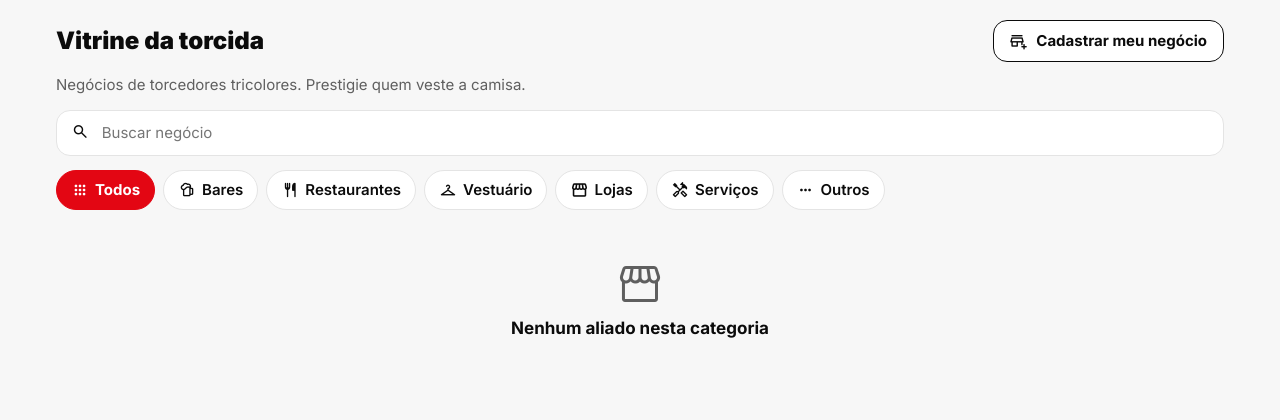
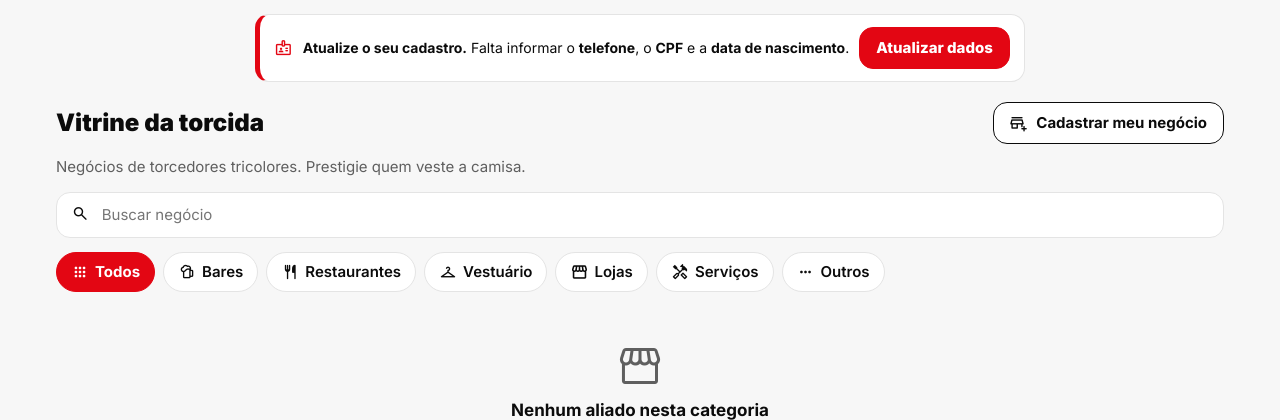
Before and after one commit to AltairBrasileiro/conexaocoral, a Django app: page /aliados/ in a window 1280 px wide. Shown: the part 70-490 px from the top of the page. Run offline with Django 4.2, Linux system fonts and the light colour scheme; the visitor is signed in with stand-in values (Sample User, id 1); data comes from the database, SQL or seed files in the repository; data that the repository does not hold is empty; parts of the project's set-up code (start-up, migrations or seed data) failed here and were passed over.

Commit message:
Telefone e CPF obrigatórios e aviso para completar o cadastro
- Criar conta e Minha conta passam a exigir telefone (com DDD) e CPF
  (válido e único); o endereço continua opcional.
- Contas antigas sem telefone, CPF ou data de nascimento veem no topo das
  páginas o aviso "Atualize o seu cadastro" com o que falta e o botão
  para Minha conta; o aviso some ao salvar.
- API /usuarios/me/ não deixa mais apagar telefone e CPF.
- Mensagem do telefone mais clara (migração 0020).

Co-Authored-By: Claude Opus 5.5 <noreply@anthropic.com>

```diff
--- a/core/models/usuario.py
+++ b/core/models/usuario.py
@@ -107,6 +107,18 @@ class Usuario(AbstractUser):
         return self.foto.url if self.foto else ""
 
     @property
+    def dados_pendentes(self) -> list[tuple[str, str]]:
+        """Dados obrigatórios ainda não informados, como (artigo, nome) para os avisos."""
+        pendentes = []
+        if not self.telefone:
+            pendentes.append(("o", "telefone"))
+        if not self.cpf:
+            pendentes.append(("o", "CPF"))
+        if self.data_nascimento is None:
+            pendentes.append(("a", "data de nascimento"))
+        return pendentes
+
+    @property
     def cpf_formatado(self) -> str:
         c = self.cpf or ""
         return f"{c[:3]}.{c[3:6]}.{c[6:9]}-{c[9:]}" if len(c) == 11 else c
--- a/core/validators.py
+++ b/core/validators.py
@@ -13,7 +13,7 @@ DOMINIOS_INSTAGRAM = frozenset({"instagram.com", "www.instagram.com"})
 
 validar_telefone = RegexValidator(
     regex=r"^\+?\d{10,15}$",
-    message="Informe o telefone apenas com dígitos (10 a 15), opcionalmente com '+'. Ex.: +5583999999999",
+    message="Informe o telefone com DDD. Ex.: (81) 99999-9999",
 )
 
 
--- a/web/forms.py
+++ b/web/forms.py
@@ -363,6 +363,29 @@ class CaronaForm(forms.Form):
 
 
 # ------------------------------------------------------------- minha conta
+def _campo_telefone() -> forms.CharField:
+    return forms.CharField(
+        label="Telefone", max_length=20,
+        widget=forms.TextInput(attrs={"inputmode": "tel", "autocomplete": "tel", "placeholder": "(81) 99999-9999"}),
+        error_messages={"required": "Informe o seu telefone."},
+    )
+
+
+def _campo_cpf() -> forms.CharField:
+    return forms.CharField(
+        label="CPF", max_length=14,
+        widget=forms.TextInput(attrs={"inputmode": "numeric", "placeholder": "000.000.000-00"}),
+        error_messages={"required": "Informe o seu CPF."},
+    )
+
+
+def _limpar_telefone(valor: str) -> str:
+    # Aceita "(81) 99999-9999": guarda só os dígitos (e o "+" inicial, se houver).
+    valor = (valor or "").strip()
+    digitos = "".join(c for c in valor if c.isdigit())
+    return ("+" if valor.startswith("+") else "") + digitos if digitos else ""
+
+
 class PerfilForm(forms.Form):
     """Dados pessoais do usuário (as regras ficam no ``UsuarioService``)."""
 
@@ -383,14 +406,8 @@ class PerfilForm(forms.Form):
         widget=forms.EmailInput(attrs={"autocomplete": "email"}),
         error_messages={"required": "Informe o seu e-mail.", "invalid": "Informe um e-mail válido."},
     )
-    telefone = forms.CharField(
-        label="Telefone (opcional)", max_length=20, required=False,
-        widget=forms.TextInput(attrs={"inputmode": "tel", "autocomplete": "tel", "placeholder": "+5581999999999"}),
-    )
-    cpf = forms.CharField(
-        label="CPF (opcional)", max_length=14, required=False,
-        widget=forms.TextInput(attrs={"inputmode": "numeric", "placeholder": "000.000.000-00"}),
-    )
+    telefone = _campo_telefone()
+    cpf = _campo_cpf()
     endereco = forms.CharField(
         label="Endereço (opcional)", max_length=255, required=False,
         widget=forms.TextInput(attrs={"autocomplete": "street-address", "placeholder": "Rua, número, bairro, cidade - UF"}),
@@ -413,10 +430,7 @@ class PerfilForm(forms.Form):
         })
 
     def clean_telefone(self) -> str:
-        # Aceita "(81) 99999-9999": guarda só os dígitos (e o "+" inicial, se houver).
-        valor = self.cleaned_data["telefone"].strip()
-        digitos = "".join(c for c in valor if c.isdigit())
-        return ("+" if valor.startswith("+") else "") + digitos if digitos else ""
+        return _limpar_telefone(self.cleaned_data["telefone"])
 
 
 class FotoPerfilForm(forms.Form):
@@ -691,6 +705,8 @@ class CadastroForm(forms.Form):
         widget=forms.DateInput(attrs={"type": "date", "autocomplete": "bday"}, format="%Y-%m-%d"),
         error_messages={"required": "Informe a sua data de nascimento.", "invalid": "Informe uma data válida."},
     )
+    telefone = _campo_telefone()
+    cpf = _campo_cpf()
     senha = _campo_senha(
         "Senha", "new-password",
         help_text="Pelo menos 8 caracteres; não pode ser só números nem parecida com o seu nome ou e-mail.",
@@ -703,6 +719,9 @@ class CadastroForm(forms.Form):
     def clean_email(self) -> str:
         return self.cleaned_data["email"].strip().lower()
 
+    def clean_telefone(self) -> str:
+        return _limpar_telefone(self.cleaned_data["telefone"])
+
     def clean(self):
         dados = super().clean()
         if dados.get("senha") and dados.get("confirmacao") and dados["senha"] != dados["confirmacao"]:
--- a/web/static/web/coral.css
+++ b/web/static/web/coral.css
@@ -1583,3 +1583,10 @@ body:has(.abas) .conteudo { padding-bottom: var(--altura-nav); }
 .festa-aniversario h2 { margin: 8px 0 4px; font-size: 20px; font-weight: 900; color: var(--branco); }
 .festa-aniversario p { margin: 0; }
 .festa-aniversario__email { display: inline-block; margin-top: 10px; padding: 5px 12px; border-radius: 30px; background: var(--branco); color: var(--vermelho); font-size: 13px; font-weight: 800; }
+
+/* ------------------------------------------------- Cadastro incompleto */
+.aviso-cadastro--topo { display: flex; align-items: center; gap: 10px; flex-wrap: wrap; max-width: 960px; margin: 14px auto 0; padding: 12px 14px; border: 1.5px solid var(--cinza-borda); border-left: 5px solid var(--vermelho); border-radius: var(--raio); background: var(--branco); }
+.aviso-cadastro--topo > .icon { color: var(--vermelho); }
+.aviso-cadastro__texto { flex: 1 1 220px; font-size: 14px; }
+@media (max-width: 1000px) { .aviso-cadastro--topo { margin: 12px 16px 0; } }
+@media (max-width: 520px) { .aviso-cadastro--topo .botao { width: 100%; } }
--- /dev/null
+++ b/web/templates/web/_dados_pendentes.html
@@ -0,0 +1 @@
+{% for artigo, nome in user.dados_pendentes %}{% if not forloop.first %}{% if forloop.last %} e {% else %}, {% endif %}{% endif %}{{ artigo }} <strong>{{ nome }}</strong>{% endfor %}
--- a/web/templates/web/app.html
+++ b/web/templates/web/app.html
@@ -51,6 +51,13 @@
   <div class="faixa" aria-hidden="true"></div>
 </header>
 <main class="conteudo">
+  {% if user.is_authenticated and user.dados_pendentes and aba != "conta" %}
+  <div class="aviso-cadastro aviso-cadastro--topo" role="status">
+    <span class="icon">badge</span>
+    <span class="aviso-cadastro__texto"><strong>Atualize o seu cadastro.</strong> Falta informar {% include "web/_dados_pendentes.html" %}.</span>
+    <a class="botao botao--compacto" href="{% url 'web:minha-conta' %}">Atualizar dados</a>
+  </div>
+  {% endif %}
   {% block conteudo %}{% endblock %}
 </main>
 {% endblock %}
--- a/web/templates/web/cadastro.html
+++ b/web/templates/web/cadastro.html
@@ -9,6 +9,8 @@
   {% include "web/_campo.html" with campo=form.nome %}
   {% include "web/_campo.html" with campo=form.email %}
   {% include "web/_campo.html" with campo=form.data_nascimento %}
+  {% include "web/_campo.html" with campo=form.telefone %}
+  {% include "web/_campo.html" with campo=form.cpf %}
   {% include "web/_campo_senha.html" with campo=form.senha %}
   {% include "web/_campo_senha.html" with campo=form.confirmacao %}
   <button type="submit" class="botao">Criar conta</button>
--- a/web/templates/web/minha_conta.html
+++ b/web/templates/web/minha_conta.html
@@ -9,8 +9,8 @@
   <p class="apoio">{{ user.nome }} · {{ user.email }} · {{ user|papel }}</p>
 
   <h2 class="secao" id="dados">Meus dados</h2>
-  {% if dados_incompletos %}
-  <div class="card linha"><span class="icon">info</span><span>Complete o seu cadastro: falta informar a <strong>data de nascimento</strong>.</span></div>
+  {% if user.dados_pendentes %}
+  <div class="card linha aviso-cadastro"><span class="icon">info</span><span>Complete o seu cadastro: falta informar {% include "web/_dados_pendentes.html" %}.</span></div>
   {% endif %}
 
   <div class="card card--padding conta-foto">
--- a/web/views.py
+++ b/web/views.py
@@ -207,11 +207,13 @@ def cadastro(request: HttpRequest) -> HttpResponse:
             servico.validar_data_nascimento(dados["data_nascimento"])
             if servico.repositorio.email_em_uso(dados["email"]):
                 raise RegraNegocioError("Já existe uma conta com este e-mail.", campo="email")
+            telefone = servico.validar_telefone(dados["telefone"])
+            cpf = servico.exigir_cpf(Usuario(), dados["cpf"])
             # Valida a senha contra nome e e-mail antes de criar a conta.
             servico.validar_nova_senha(Usuario(nome=dados["nome"], email=dados["email"]), dados["senha"])
             usuario = servico.registrar(
                 email=dados["email"], password=dados["senha"], nome=dados["nome"].strip(),
-                data_nascimento=dados["data_nascimento"],
+                data_nascimento=dados["data_nascimento"], telefone=telefone, cpf=cpf,
             )
         except RegraNegocioError as erro:
             campo = "senha" if erro.campo == "nova_senha" else erro.campo
@@ -768,7 +770,6 @@ def _pagina_da_conta(request: HttpRequest, **formularios: Any) -> HttpResponse:
         "perfil_form": formularios.get("perfil_form") or PerfilForm.para_usuario(request.user),
         "foto_form": formularios.get("foto_form") or FotoPerfilForm(),
         "senha_form": formularios.get("senha_form") or TrocarSenhaForm(),
-        "dados_incompletos": request.user.data_nascimento is None,
         "reservas_carona": reservas_carona,
         "caronas_oferecidas": caronas_oferecidas,
         "filiacoes": filiacoes,
```
Also changed, not shown: core/serializers/usuario.py (+7 -1 lines), core/services/usuario_service.py (+20 -7 lines), web/tests/test_aniversario.py (+1 -0 lines), web/tests/test_cadastro.py (+22 -0 lines), web/tests/test_minha_conta.py (+23 -9 lines), core/migrations/0020_mensagem_telefone.py (added).
